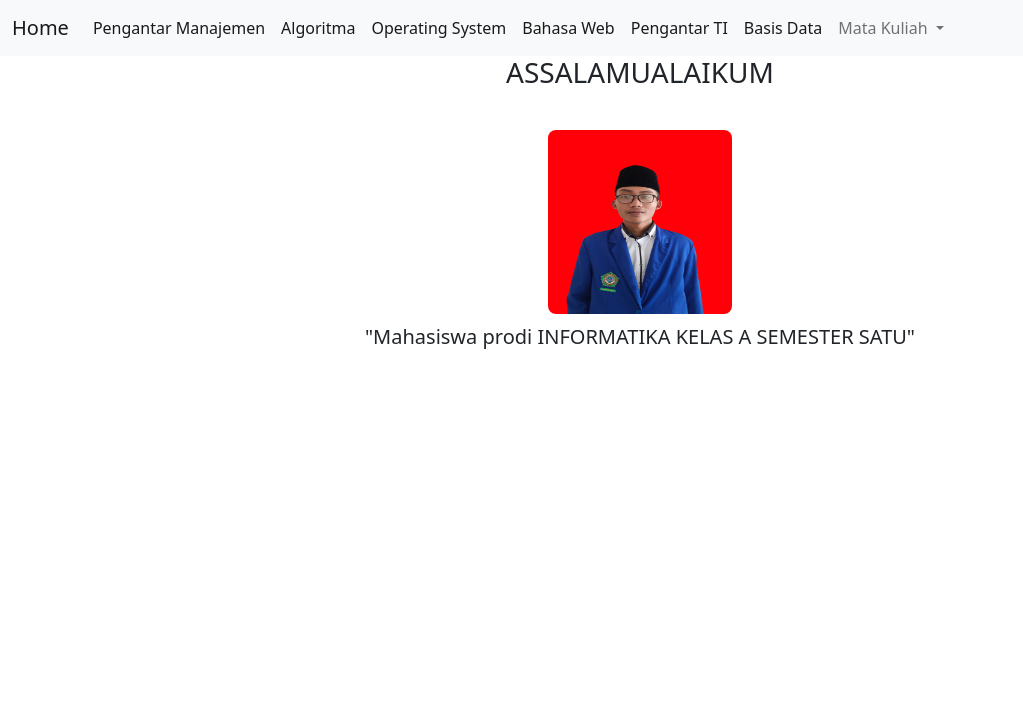
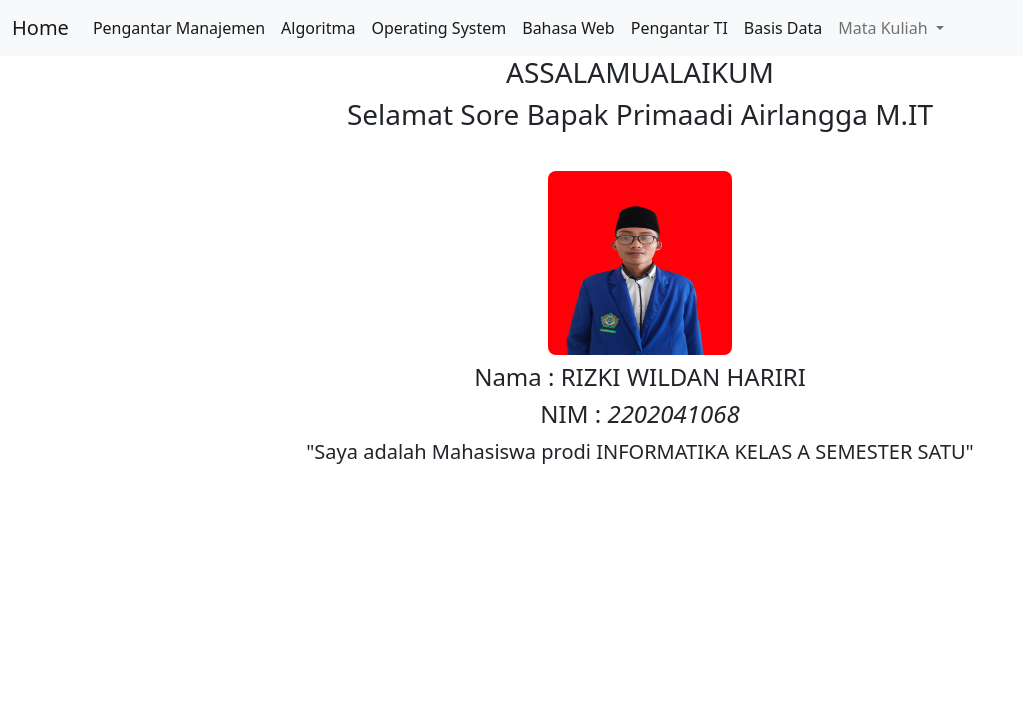
Before and after one commit to Crybaby09/KAMPUS, a PHP site: page / in a window 1280 px wide. Shown: the top 707 px of the page, without its empty margins (0-1023 px from the left). Run offline with PHP 8.4, Linux system fonts and the light colour scheme.

Commit message:
edited ke 3
penambahan statement kurang looping dalam looping

```diff
--- /dev/null
+++ b/assets/template/state.php
@@ -0,0 +1,35 @@
+<?php
+
+$waktu = gmdate("H:i", time() + 7 * 3600);
+$time = explode(":", $waktu);
+$jam = $time[0];
+$menit = $time[1];
+
+?>
+
+<?php
+
+// conditional statement
+if ($jam >= 00 and $jam < 10) {
+    if ($menit > 00 and $menit < 60) {
+        $ucapan = "Pagi";
+    }
+} else if ($jam >= 10 and $jam < 15) {
+    if ($menit > 00 and $menit < 60) {
+        $ucapan = "Siang";
+    }
+} else if ($jam >= 15 and $jam < 19) {
+    if ($menit > 00 and $menit < 60) {
+        $ucapan = "Sore";
+    }
+} else if ($jam >= 18 and $jam <= 24) {
+    if ($menit > 00 and $menit < 60) {
+        $ucapan = "Malam";
+    }
+} else {
+    $ucapan = "Error";
+}
+
+?>
+
+<h3 class="text-center">Selamat <?= $ucapan ?> Bapak Primaadi Airlangga M.IT</h3>
--- a/index.php
+++ b/index.php
@@ -1,15 +1,3 @@
-<?php
-
-
-
-
-
-
-
-
-?>
-
-
 <!DOCTYPE html>
 <html lang="en">
 
@@ -29,6 +17,8 @@
     <main>
         <div class="container">
             <h3 class="text-center">ASSALAMUALAIKUM</h3>
+            <!-- penggunaan statement -->
+            <?php include "./assets/template/state.php"; ?>
             <br>
 
             <!-- penggunaan layout grid -->
@@ -36,7 +26,9 @@
                 <div class="col12">
                     <img src="assets/image/1.jpg" class="rounded rounded-4 p-2" alt="" width="200px" height="200px">
                     <br>
-                    <blockquote class="blockquote text-center">"Mahasiswa prodi INFORMATIKA KELAS A SEMESTER SATU"</blockquote>
+                    <h4 class="text-center">Nama : RIZKI WILDAN HARIRI</h4>
+                    <h4 class="text-center">NIM : <i>2202041068</i></h4>
+                    <blockquote class="blockquote text-center">"Saya adalah Mahasiswa prodi INFORMATIKA KELAS A SEMESTER SATU"</blockquote>
                 </div>
             </div>
         </div>
@@ -48,9 +40,6 @@
             <span class="text-white">&copy; RIZQI WILDAN HARIRI - INFORMATIKA KELAS A - TUGAS UAS</span>
         </div>
     </footer>
-
-
-
 </body>
 <script src="https://cdn.jsdelivr.net/npm/bootstrap@5.2.3/dist/js/bootstrap.bundle.min.js" integrity="sha384-kenU1KFdBIe4zVF0s0G1M5b4hcpxyD9F7jL+jjXkk+Q2h455rYXK/7HAuoJl+0I4" crossorigin="anonymous"></script>
 
```
